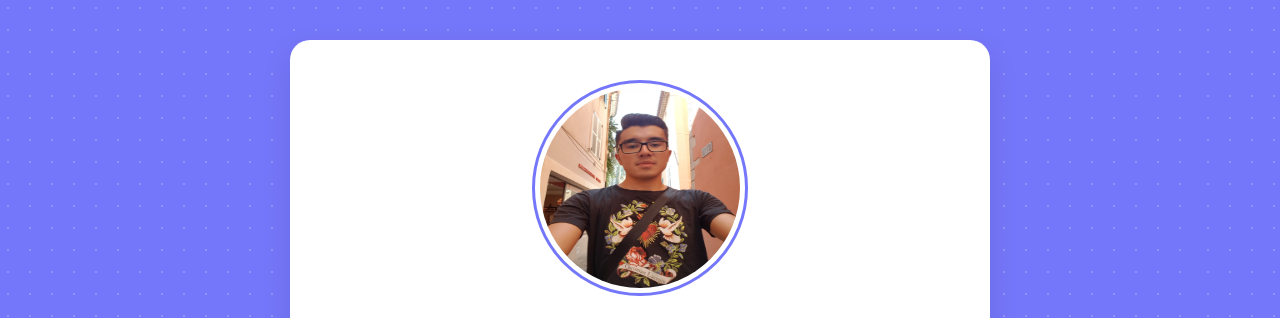
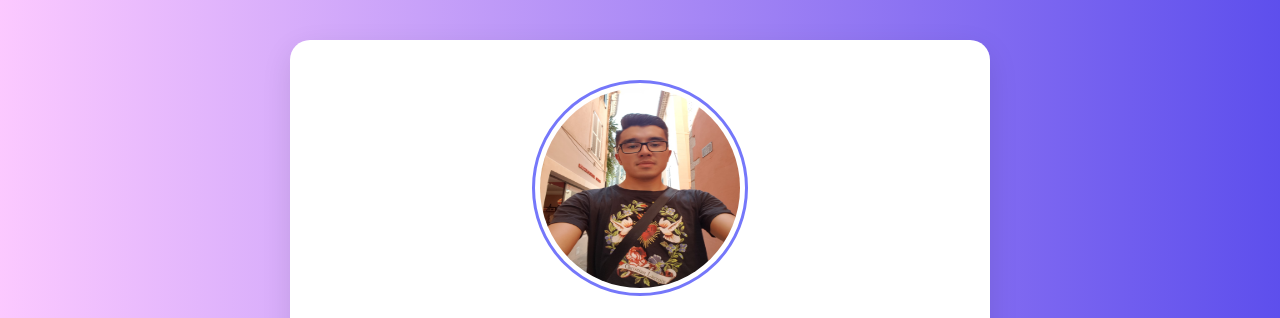
Before and after one commit to Tonino93/profile, a plain HTML site: page index.html in a window 1280 px wide. Shown: the top 318 px of the page. Drawn offline with nearby package versions, Linux system fonts and the light colour scheme.

Commit message:
my profile page

```diff
--- a/styles.css
+++ b/styles.css
@@ -5,7 +5,11 @@ body {
   font-size: 16px;
   font-weight: 300;
   font-family: rubik,sans-serif;
-  background-image: url(images/pattern.png);
+  background: #fab2ff;
+  background: -webkit-linear-gradient(left,rgba(250,178,255,0.7) 0%,rgba(25,4,229,0.7) 100%);
+  background: -o-linear-gradient(left,rgba(250,178,255,0.7) 0%,rgba(25,4,229,0.7) 100%);
+  background: linear-gradient(to right,rgba(250,178,255,0.7) 0%,rgba(25,4,229,0.7) 100%);
+  z-index: 99;
 }
 
 
```
